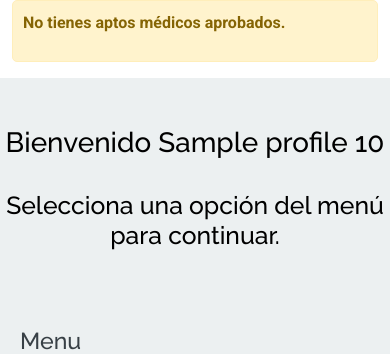
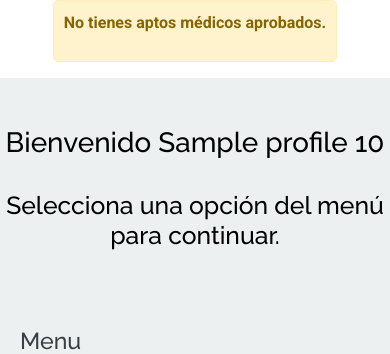
Before and after one commit to Santoni07/Salud, a Django app: template FichaMedica/persona/templates/persona/menu_jugador.html in a window 390 px wide. Shown: the part 96-450 px from the top of the page. Run offline with Django 5.2, Linux system fonts and the light colour scheme; the template is opened without the code that fills it: most values are stand-ins (such as "Sample title", 1, 10 or a date in 2020); some libraries are stand-ins or nearby versions.

Commit message:
cambios en el alert de menu_jugador

```diff
--- a/FichaMedica/persona/templates/persona/menu_jugador.html
+++ b/FichaMedica/persona/templates/persona/menu_jugador.html
@@ -131,11 +131,26 @@
 #overlay.hidden {
     display: none;
 }
+/* Para dispositivos pequeños */
+@media (max-width: 576px) {
+  .ficha-medica-container {
+    display: flex;
+    justify-content: center;
+    align-items: center;
+  }
+}
+
+/* Para dispositivos más grandes (a partir de 576px) el contenedor no cambia */
+@media (min-width: 576px) {
+  .ficha-medica-container {
+    display: block; /* O el estilo original que tenías */
+  }
+}
 </style>
 
-    <div class="container-fluid ">
+<div class="container-fluid ficha-medica-container">
   {% if ficha_medica.estado == "APROBADA" %}
-      <div class="alert alert-info ficha-medica aprobada " role="alert">
+  <div class="alert alert-info ficha-medica aprobada" role="alert">
       <p><strong>Estado del Apto Médico:</strong> {{ ficha_medica.estado }} <strong> - Fecha de Caducidad:</strong> {{ ficha_medica.fecha_caducidad }}</p>
   </div>
   {% else %}
```
Also changed, not shown: FichaMedica/db.sqlite3. Lines whose indentation alone changed are shown as unchanged.
